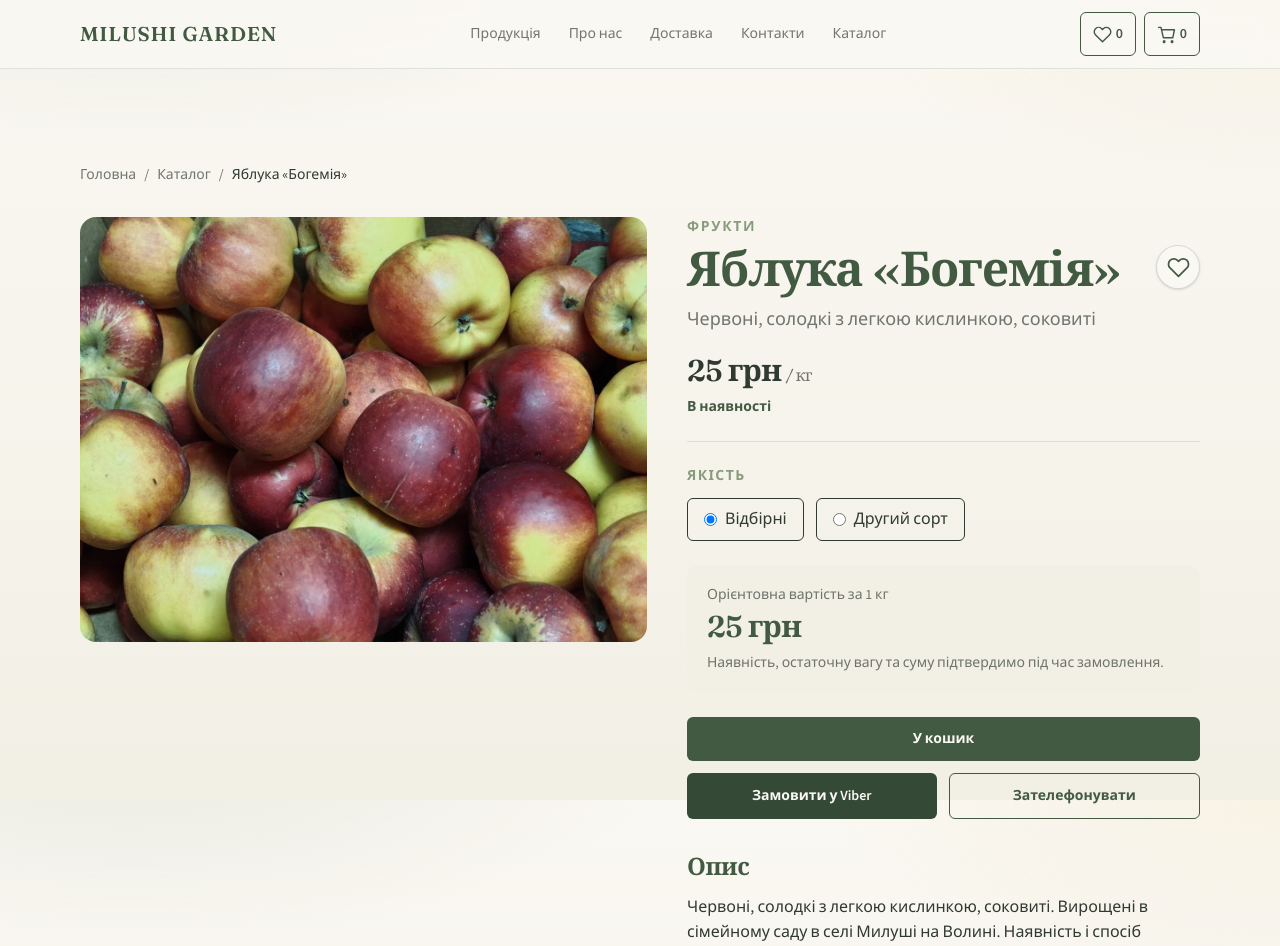
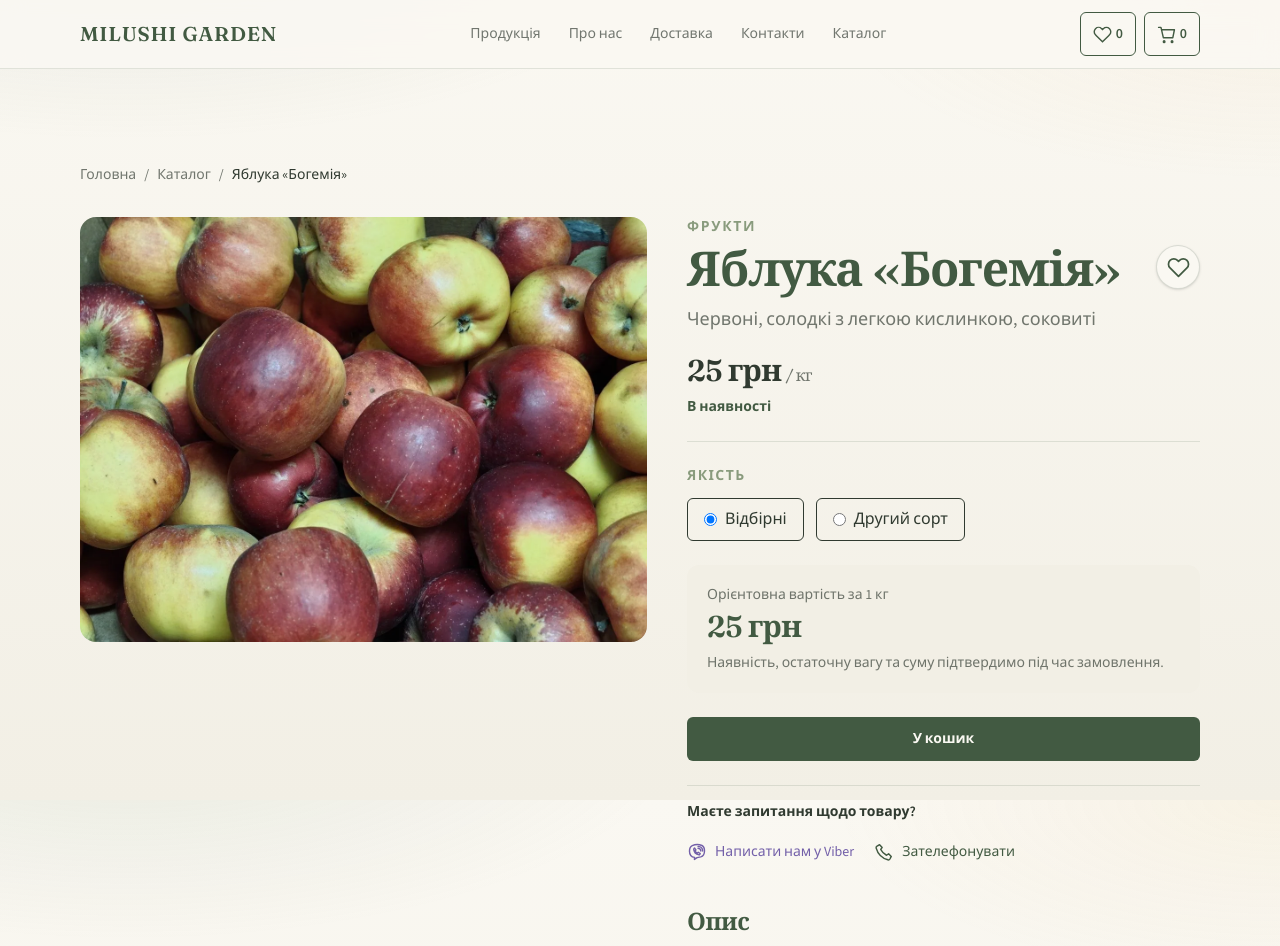
Before and after one commit to AnnaOmeliuk/milushi-garden, a React (Vite) app: page /product/bohemiia in a window 1280 px wide. Shown: the top 946 px of the page. Built offline with nearby package versions, Linux system fonts and the light colour scheme.

Commit message:
refactor: replace Viber ordering with product consultation

```diff
--- a/src/pages/Product.tsx
+++ b/src/pages/Product.tsx
@@ -2,13 +2,13 @@ import { useEffect, useState } from 'react'
 import { Link, Navigate, useParams } from 'react-router-dom'
 import { getEffectiveAvailability, getProductBySlug } from '../data/products'
 import {
-  buildOrderMessage,
   phoneOrderUrl,
   viberOrderUrl,
 } from '../lib/order'
 import { CATEGORY_LABELS, UNIT_LABELS, QUALITY_LABELS, getAvailabilityLabel } from '../types/product'
 import type { Quality } from '../types/product'
 import { useCart } from '../context/CartContext'
+import { ContactIcon } from '../components/ContactIcon'
 import { FavoriteButton } from '../components/FavoriteButton'
 
 export function Product() {
@@ -38,7 +38,7 @@ export function Product() {
   const weightKg = quantity || 1
   const pricePerUnit = chosenQuality === 'second' ? product.secondGradePricePerKg! : product.pricePerKg
   const total = Number((weightKg * pricePerUnit).toFixed(2))
-  const message = buildOrderMessage({ product, weightKg, quality: chosenQuality })
+  const message = `Вітаю! Маю запитання щодо товару: ${product.name}.`
   const changeQuantity = (direction: 'increase' | 'decrease') => {
     if (unavailable) return
     if (direction === 'increase') {
@@ -178,21 +178,17 @@ export function Product() {
                       <button type="button" aria-label="Збільшити кількість" disabled={quantity >= 999} onClick={() => changeQuantity('increase')} className="min-h-11 min-w-11 rounded-md bg-[var(--color-green)] text-xl font-semibold text-[var(--color-bg)] disabled:opacity-50">+</button>
                     </div>
                   )}
-                  <a
-                    href={viberOrderUrl(message)}
-                    className={`inline-flex flex-1 items-center justify-center rounded-md bg-[var(--color-leaf)] px-5 py-3 text-sm font-semibold text-[var(--color-bg)] transition hover:brightness-110`}
-                  >
-                    Замовити у Viber
-                  </a>
-                  <a
-                    href={phoneOrderUrl()}
-                    className="inline-flex flex-1 items-center justify-center rounded-md border border-[var(--color-green)] px-5 py-3 text-sm font-semibold text-[var(--color-green)] transition hover:bg-[color-mix(in_srgb,var(--color-soft-green)_25%,transparent)]"
-                  >
-                    Зателефонувати
-                  </a>
+
                 </div>
               )}
               {quantity > 0 && !unavailable && <Link to="/cart" className="inline-block text-sm font-semibold text-[var(--color-green)] underline">Перейти до кошика</Link>}
+              <div className="border-t border-[color-mix(in_srgb,var(--color-green)_14%,transparent)] pt-4">
+                <p className="text-sm font-semibold">Маєте запитання щодо товару?</p>
+                <div className="mt-2 flex flex-wrap gap-x-5 gap-y-2 text-sm">
+                  <a href={viberOrderUrl(message)} className="inline-flex min-h-11 items-center gap-2 text-[#7360a9] hover:underline"><ContactIcon name="viber" />Написати нам у Viber</a>
+                  {!unavailable && <a href={phoneOrderUrl()} className="inline-flex min-h-11 items-center gap-2 text-[var(--color-green)] hover:underline"><ContactIcon name="phone" />Зателефонувати</a>}
+                </div>
+              </div>
             </div>
 
             <div className="mt-8">
```
